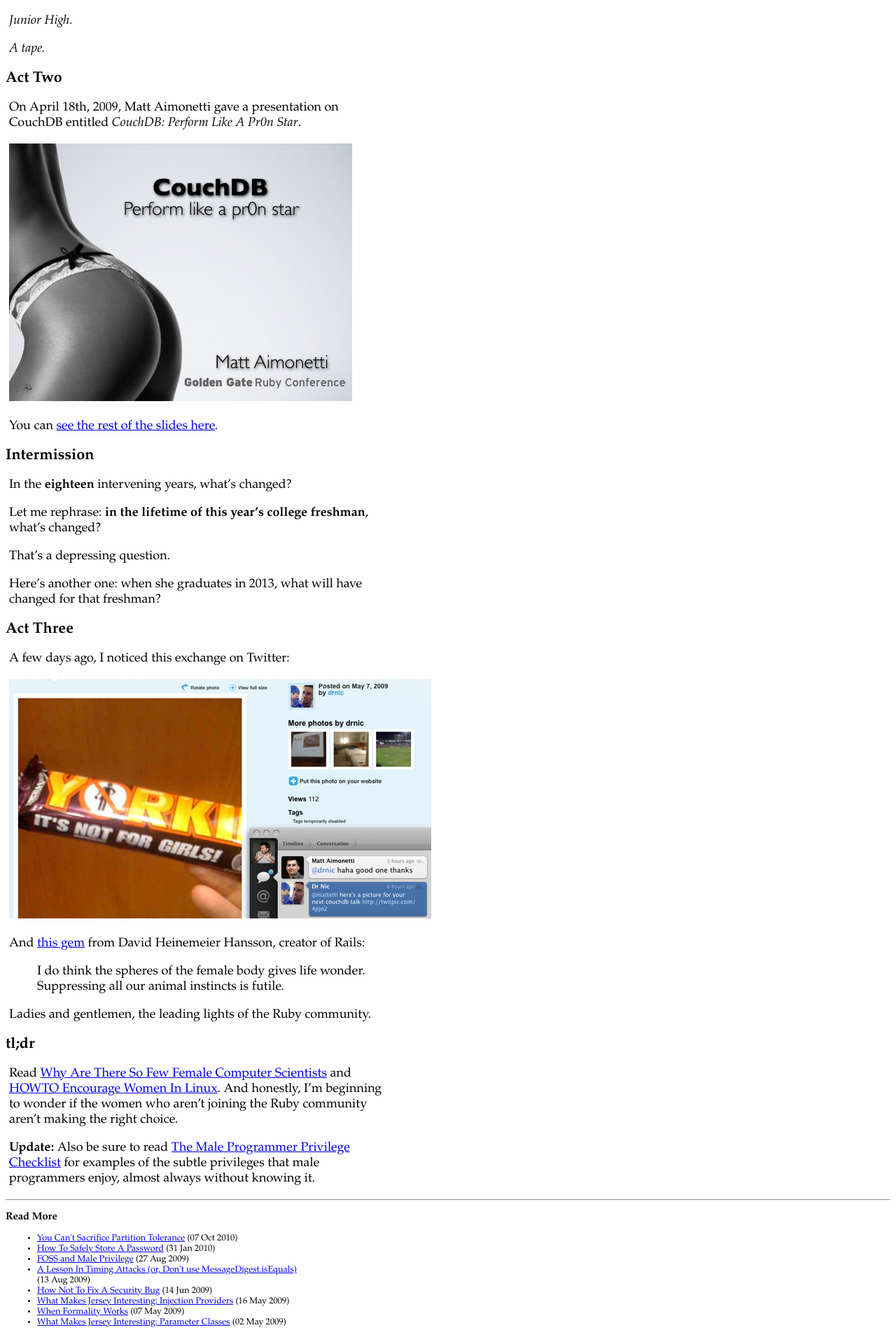
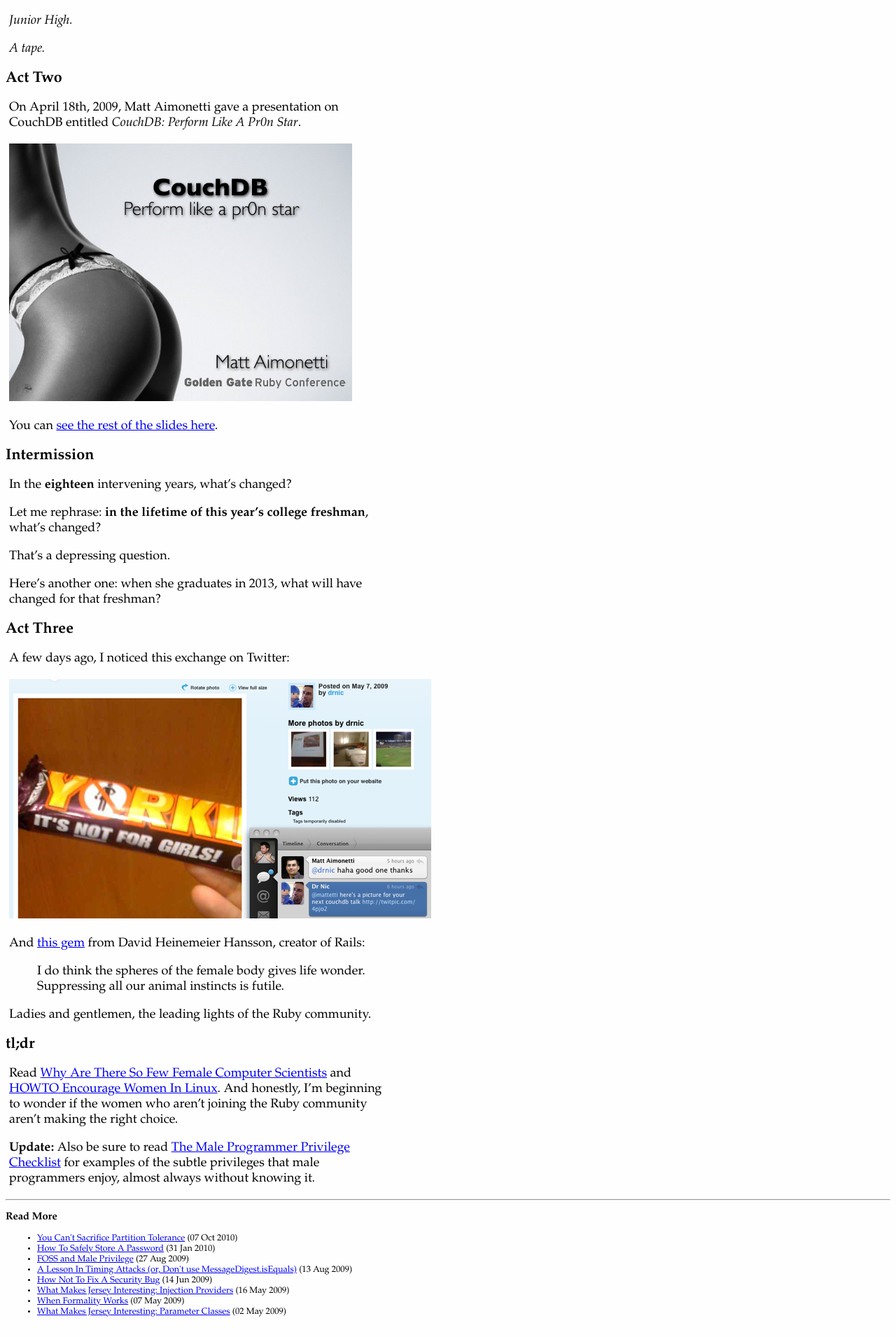
Before and after one commit to prahaladbelavadi/codahale.com, a Jekyll site: the page built from _posts/2009-05-10-ruby-and-male-privilege.md, in a window 1280 px wide. Shown: the part 681-2591 px from the top of the page at 70% size. Built offline with Jekyll 4.4.1, drawn with Linux system fonts in a browser that asks for light colours; Markdown is read by kramdown in place of the engine named in the settings.

Commit message:
Fix the list width at the bottom.

```diff
--- a/css/text.css
+++ b/css/text.css
@@ -14,3 +14,4 @@
 code, pre { font-family: "Menlo", "Consolas", "Inconsolata", "Anonymous", "Monaco", monospace;  }
 pre { border-left: 3px solid #DEDEDE; padding-left: 5px; }
 #call-to-action, #discussion-blurb { font-size: 70%; }
+#call-to-action ul { width: 60em; }
```
